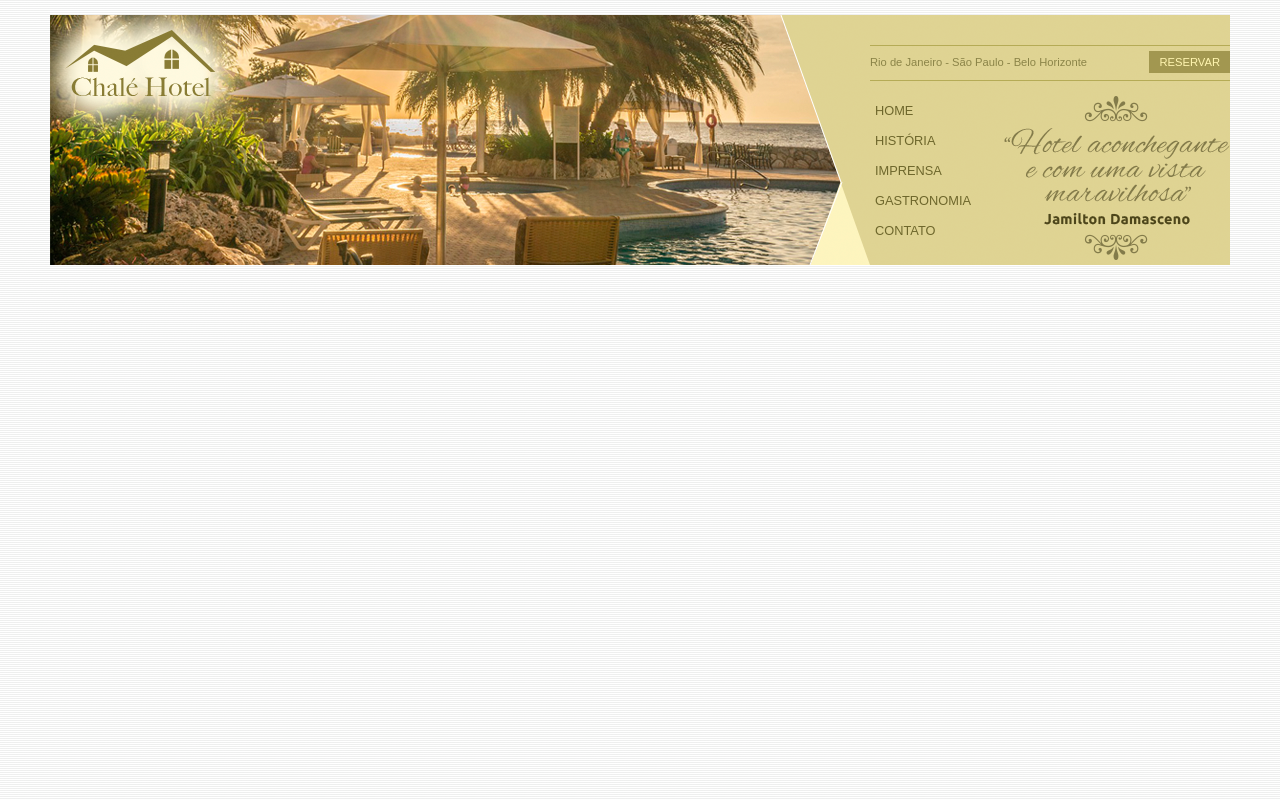
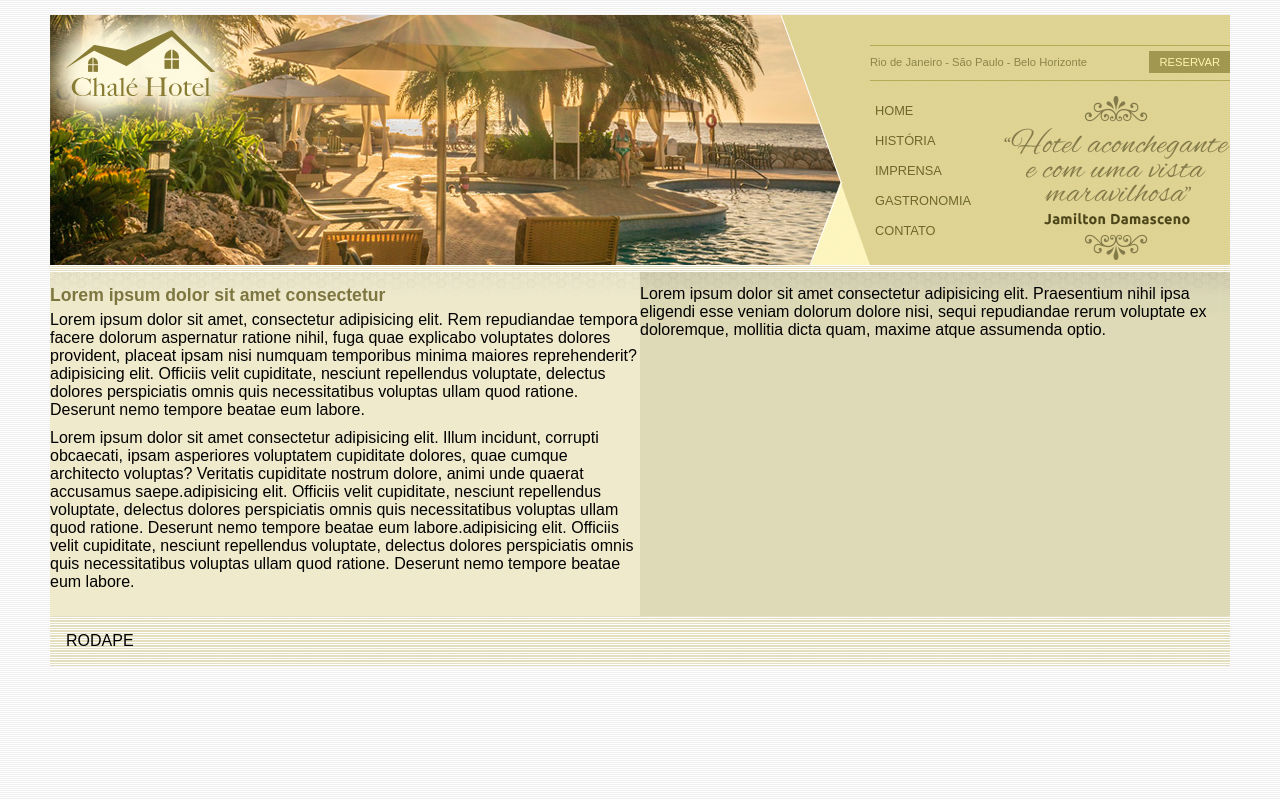
Before and after one commit to jairobr1986/Projeto_Chale_Hotel, a plain HTML site: page index.html in a window 1280 px wide. Drawn offline with Linux system fonts and the light colour scheme.

Commit message:
Aula 79 não concluida

```diff
--- a/index.html
+++ b/index.html
@@ -42,6 +42,36 @@
             </div>
 
         </div><!--FIM DO TOPO-->
+
+        <div id="area-principal">
+            <div id="conteudo">
+                <h2>
+                    Lorem ipsum dolor sit amet consectetur
+                </h2>
+                    <p>
+                        Lorem ipsum dolor sit amet, consectetur adipisicing elit. Rem repudiandae tempora facere dolorum aspernatur ratione nihil, fuga quae explicabo voluptates dolores provident, placeat ipsam nisi numquam temporibus minima maiores reprehenderit?adipisicing elit. Officiis velit cupiditate, nesciunt repellendus voluptate, delectus dolores perspiciatis omnis quis necessitatibus voluptas ullam quod ratione. Deserunt nemo tempore beatae eum labore.
+                    </p>
+                    <p>
+                        Lorem ipsum dolor sit amet consectetur adipisicing elit. Illum incidunt, corrupti obcaecati, ipsam asperiores voluptatem cupiditate dolores, quae cumque architecto voluptas? Veritatis cupiditate nostrum dolore, animi unde quaerat accusamus saepe.adipisicing elit. Officiis velit cupiditate, nesciunt repellendus voluptate, delectus dolores perspiciatis omnis quis necessitatibus voluptas ullam quod ratione. Deserunt nemo tempore beatae eum labore.adipisicing elit. Officiis velit cupiditate, nesciunt repellendus voluptate, delectus dolores perspiciatis omnis quis necessitatibus voluptas ullam quod ratione. Deserunt nemo tempore beatae eum labore.
+                    </p>
+            </div>
+        </div>
+
+        <div id="area-lateral">
+            <div id="conteudo">
+
+                <p>
+                    Lorem ipsum dolor sit amet consectetur adipisicing elit. Praesentium nihil ipsa eligendi esse veniam dolorum dolore nisi, sequi repudiandae rerum voluptate ex doloremque, mollitia dicta quam, maxime atque assumenda optio.
+                </p>
+
+            </div>
+
+        </div>
+
+        <div id="rodape"><!-- INICIO DO RODAPE -->
+            RODAPE
+        </div><!-- FIM DO RODAPE -->
+
     </div><!--FIM DO CONTAINER-->
 
 </body>
--- a/style.css
+++ b/style.css
@@ -12,7 +12,7 @@ body {
 }
 
 #container {
-    background: #ede9cc;
+    background: #ede9cc url(../Projeto_Chale_Hotel/imagens/bg-container.png) top center repeat-y;
     margin: 0 auto;
     min-width: 740px;
     max-width: 1180px;
@@ -120,3 +120,44 @@ ul#navegacao a:hover {
     height: 164px;
     float: right;
 }
+
+/* AREA DE CONTEÚDOS */
+
+#area-principal {
+    float: left;
+    width: 50%;
+    background: url(../Projeto_Chale_Hotel/imagens/bg-area-principal.png) top repeat-x;
+    padding: 15px 0px;
+}
+
+#area-lateral {
+    float: right;
+    width: 50%;
+    background: url(../Projeto_Chale_Hotel/imagens/bg-area-lateral.png) top repeat-x;
+    padding: 20px 0px;
+
+}
+
+.conteudo {
+    margin: 0 auto;
+    width: 90%;
+}
+
+/* RODAPE */
+#rodape {
+    clear: both;
+    padding: 16px;
+    background: #fff url(../Projeto_Chale_Hotel/imagens/bg-rodape.png);
+}
+
+/* FORMATAÇÕES DE TEXTOS */
+h2 {
+    color: #7d7640;
+    font-size: 1.1em;
+    padding: 5px 0px;
+}
+
+p {
+    font-size: 1em;
+    margin-bottom: 10px;
+}
```
